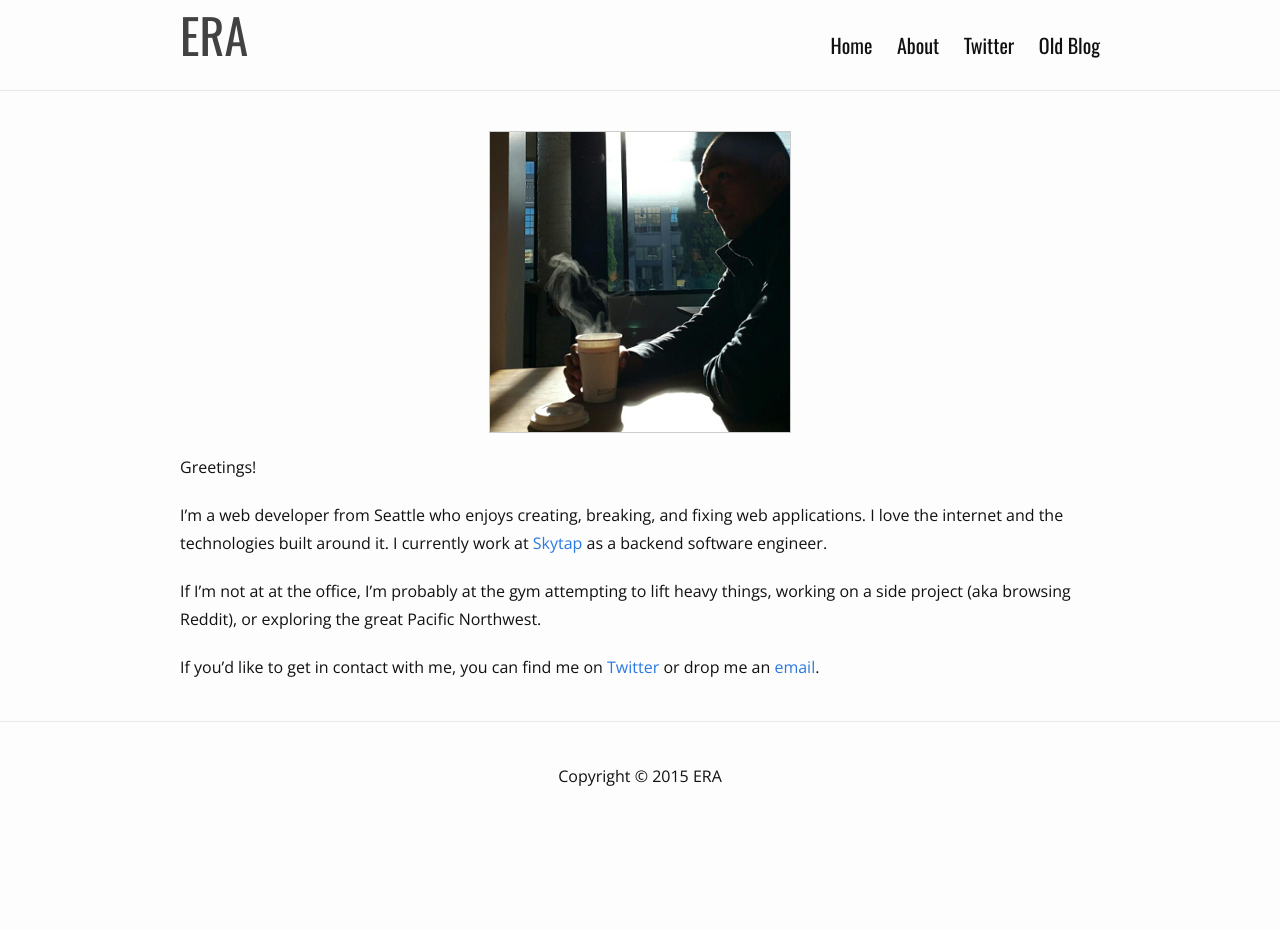
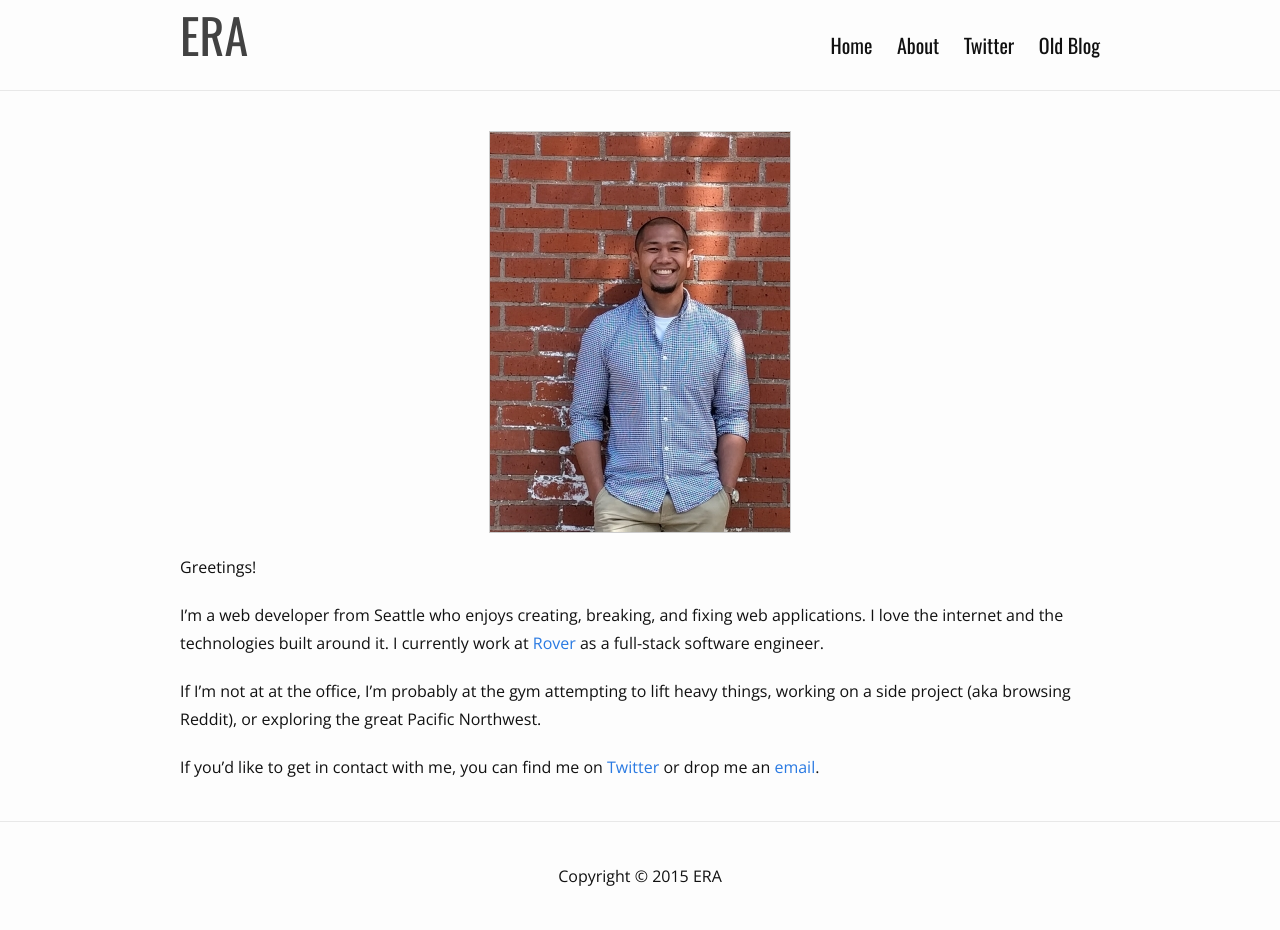
Before and after one commit to era86/era86.github.io, a Jekyll site: the page built from about.markdown, in a window 1280 px wide. Built offline with Jekyll 4.4.1, drawn with Linux system fonts in a browser that asks for light colours; before the commit the page ends 900 px from its top, so only the background shows below that.

Commit message:
Update job and profile picture

```diff
--- a/about.markdown
+++ b/about.markdown
@@ -4,11 +4,11 @@ title: About
 permalink: /about/
 ---
 
-![Me Sippin Coffee](/assets/images/me-sippin-coffee.jpg){: .bordered.centered }
+![Bricks](/assets/images/bricks.jpg){: .bordered.centered }
 
 Greetings!
 
-I'm a web developer from Seattle who enjoys creating, breaking, and fixing web applications. I love the internet and the technologies built around it. I currently work at [Skytap](https://www.skytap.com/) as a backend software engineer.
+I'm a web developer from Seattle who enjoys creating, breaking, and fixing web applications. I love the internet and the technologies built around it. I currently work at [Rover](https://www.rover.com/) as a full-stack software engineer.
 
 If I'm not at at the office, I'm probably at the gym attempting to lift heavy things, working on a side project (aka browsing Reddit), or exploring the great Pacific Northwest.
 
```
Also changed, not shown: assets/images/bricks.jpg (added).
